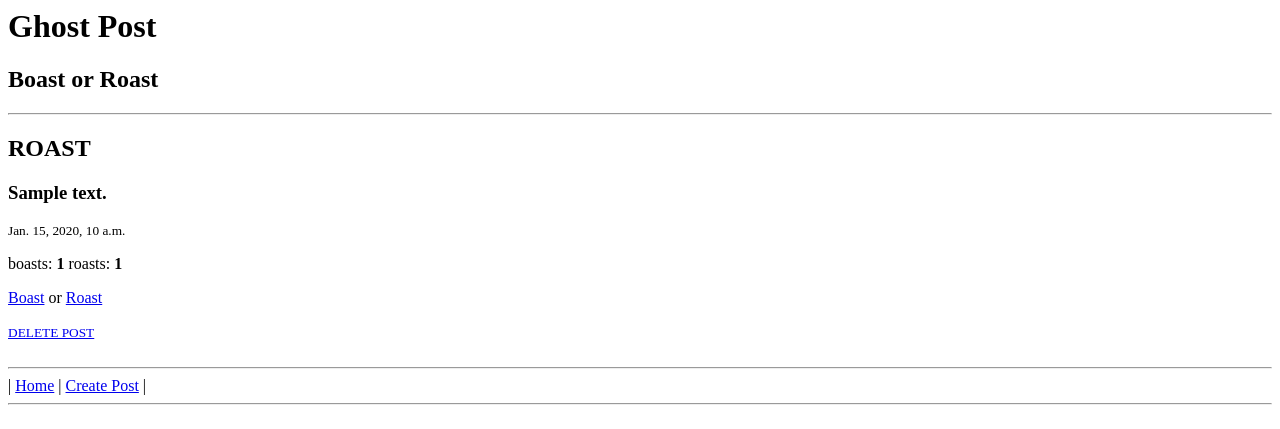
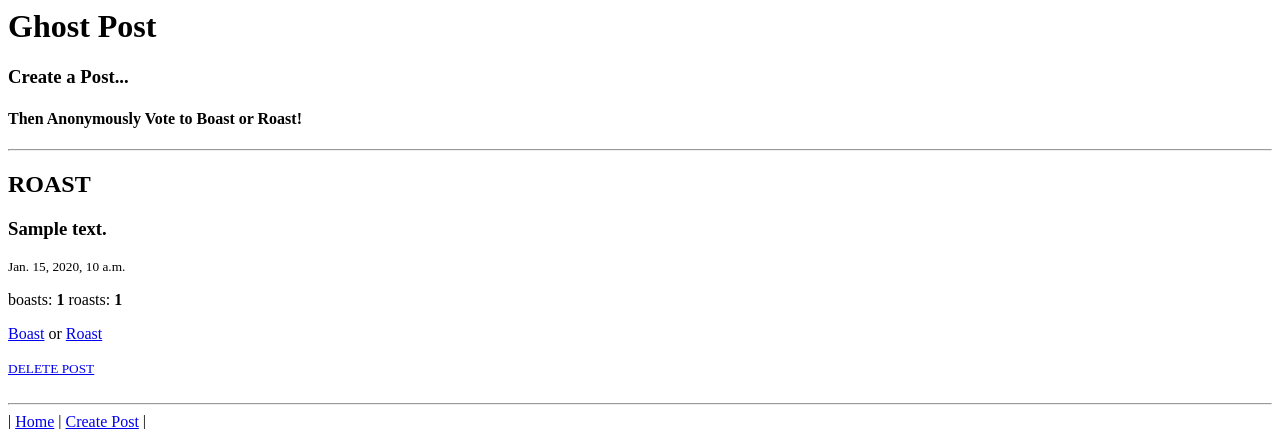
Before and after one commit to josephdubon/ghostpost, a Django app: page / in a window 1280 px wide. Shown: the top 429 px of the page. Run offline with Django 3.2, Linux system fonts and the light colour scheme; tables that the repository leaves empty hold one stand-in row (values such as "Sample post").

Commit message:
Updated homepage title and subtitle.

```diff
--- a/templates/home.html
+++ b/templates/home.html
@@ -1,5 +1,6 @@
 <h1>{{ app_name }}</h1>
-<h2>Boast or Roast</h2>
+<h3>Create a Post...</h3>
+<h4>Then Anonymously Vote to Boast or Roast!</h4>
 {% for post in posts %}
     <hr>
     {# data start here #}
```
